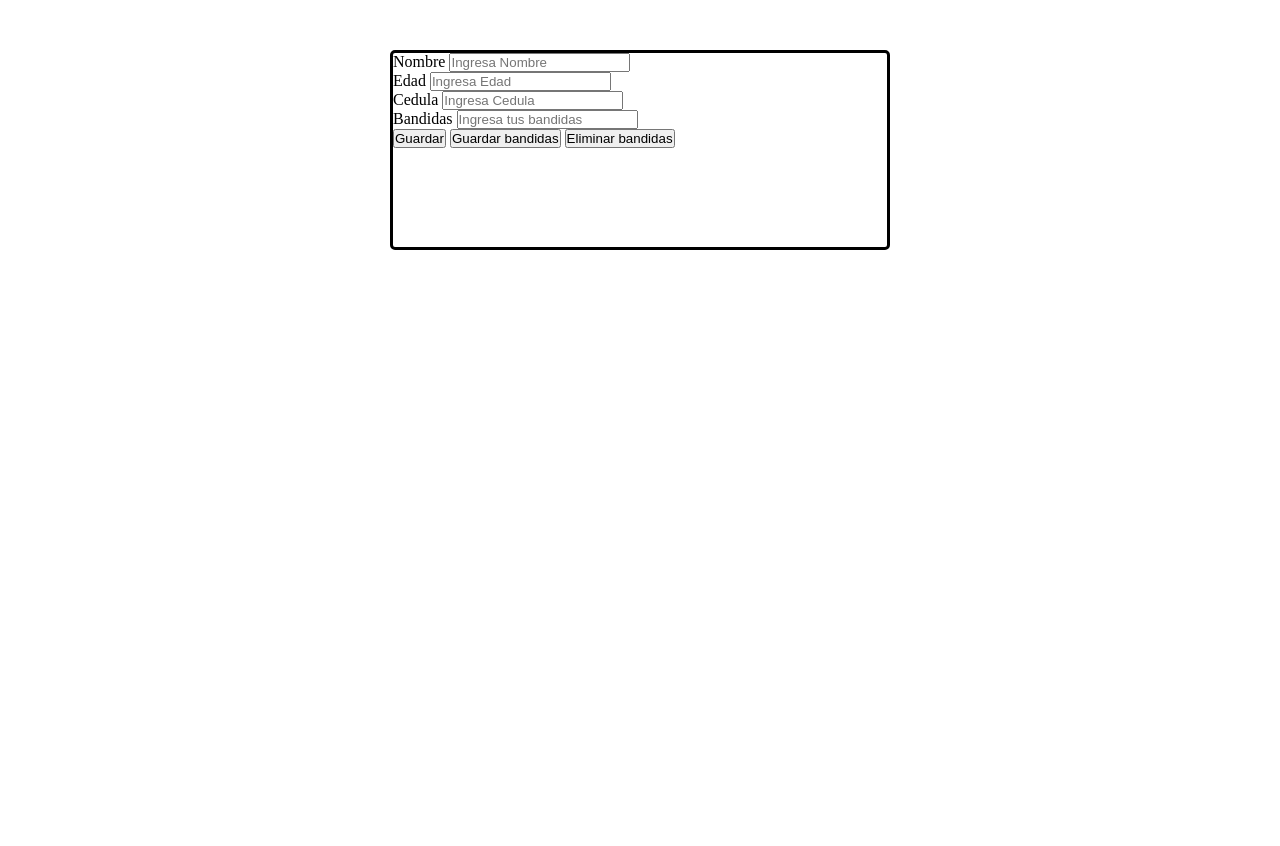
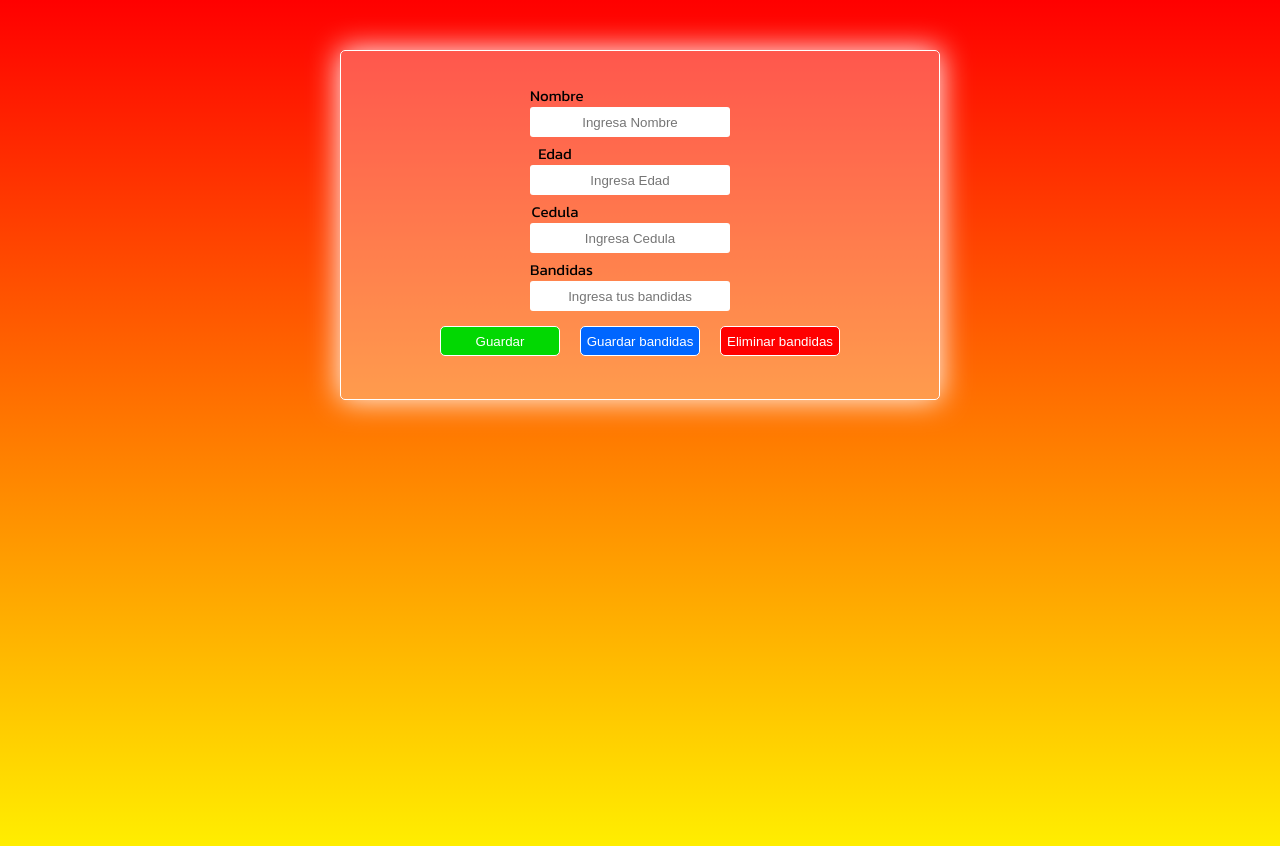
Before and after one commit to AndresDiazGualteros/Bandidas, a plain HTML site: page index.html in a window 1280 px wide. Before the commit the page ends 800 px from the top, so only its background shows below. Drawn offline with Linux system fonts and the light colour scheme.

Commit message:
estilos css

```diff
--- a/index.html
+++ b/index.html
@@ -27,9 +27,9 @@
         </div>
 
         <div class="contenedorBotones">
-            <button id="guardar">Guardar</button>
-            <button id="guardarbandidas">Guardar bandidas</button>
-            <button id="eliminarBandidas">Eliminar bandidas</button>
+            <button id="guardar" class="btnGuardar">Guardar</button>
+            <button id="guardarbandidas" class="btnGuardarBandidas">Guardar bandidas</button>
+            <button id="eliminarBandidas" class="btnEliminarBandidas">Eliminar bandidas</button>
         </div>
     </div>
 
--- a/style.css
+++ b/style.css
@@ -1,12 +1,97 @@
+@import url('https://fonts.googleapis.com/css2?family=Dancing+Script:wght@500;700&family=Kanit:wght@100;200;300;400;600;800&display=swap');
 *{
     margin: 0;
     padding: 0;
     box-sizing: border-box;
 }
+body{
+    background: rgb(255,239,0);
+    background: linear-gradient(0deg, rgba(255,239,0,1) 0%, rgba(255,0,0,1) 100%);
+    background-repeat: no-repeat;
+    height: 100vh;
+    font-family: 'Dancing Script', cursive;
+    font-family: 'Kanit', sans-serif;
+}
 .formulario{
-    border: solid;
-    width: 500px;
-    height: 200px;
+    width: 600px;
+    height: 350px;
     margin: 50px auto;
     border-radius: 5px;
+    background-color: rgb(255, 255, 255,0.3);
+    display: flex;
+    flex-direction: column;
+    align-items: center;
+    justify-content: center;
+    gap: 5px;
+    padding: 10px;
+    border: white 1px solid;
+    box-shadow: 0px 0px 30px rgb(255, 255, 255);
 }
+.contenedorInputs{
+    width: 220px;
+    text-align: center;
+    display: flex;
+    flex-direction: column;
+}
+.contenedorInputs>label{
+    width: 50px;
+    font-size: 15px;
+    font-weight: 400;
+}
+.contenedorInputs>input{
+    width: 200px;
+    height: 30px;
+    border-radius: 3px;
+    border: none;
+    text-align: center;
+}
+.contenedorInputs>input:focus{
+    outline: none;
+    border: rgb(206, 2, 2) solid 1px;
+}
+.contenedorBotones{
+    width: 400px;
+    display: flex;
+    justify-content: center;
+    gap: 20px;
+    margin: 10px;
+}
+.btnGuardar{
+    width: 120px;
+    height: 30px;
+    background-color: rgb(2, 216, 2);
+    border: white 1px solid;
+    border-radius: 5px;
+    color: white;
+}
+.btnGuardar:hover{
+    background-color: rgb(1, 133, 1);
+    cursor: pointer;
+    border: none;
+}
+.btnGuardarBandidas{
+    width: 120px;
+    height: 30px;
+    background-color: rgb(0, 102, 255);
+    border: white 1px solid;
+    border-radius: 5px;
+    color: white;
+}
+.btnGuardarBandidas:hover{
+    cursor: pointer;
+    background-color: rgb(1, 62, 153);
+    border: none;
+}
+.btnEliminarBandidas{
+    width: 120px;
+    height: 30px;
+    background-color: red;
+    border: white 1px solid;
+    border-radius: 5px;
+    color: white;
+}
+.btnEliminarBandidas:hover{
+    cursor: pointer;
+    background-color: rgb(146, 2, 2);
+    border: none;
+}
```
